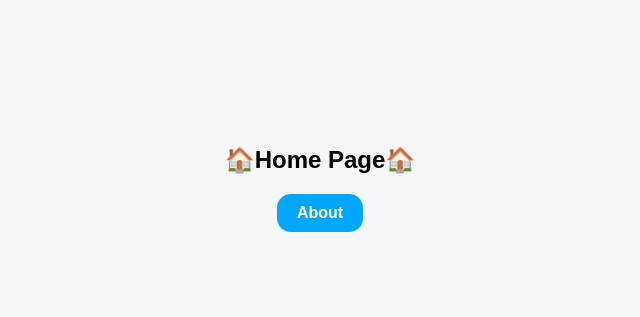
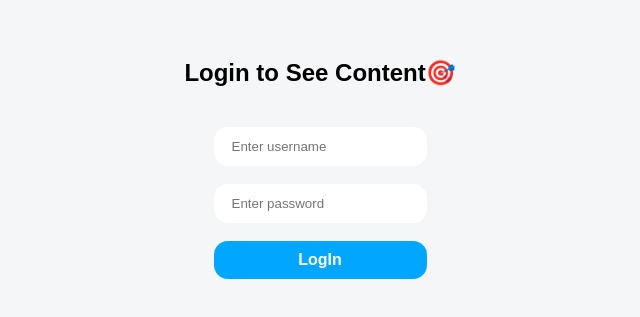
Before and after one commit to arjuntelange/react-practice, a React (Vite) app: page / in a window 1280 px wide. Shown: the part 211-528 px from the top of the page, without its empty margins (320-960 px from the left). Built offline with nearby package versions, Linux system fonts and the light colour scheme.

Commit message:
build dashboard app with nested routing and logout navigation

```diff
--- a/src/App.jsx
+++ b/src/App.jsx
@@ -1,17 +1,23 @@
 import { Routes, Route } from "react-router-dom";
 import "./App.css";
-import Home from "./routing/page-not-found/Home";
-import NotFound from "./routing/page-not-found/NotFound";
-import About from "./routing/page-not-found/About";
+import Login from "./routing/login-page/Login";
+import Dashboard from "./routing/login-page/Dashboard";
+import Profiles from "./routing/login-page/dashboard/Profiles";
+import Courses from "./routing/login-page/dashboard/Courses";
+import Settings from "./routing/login-page/dashboard/Settings";
 
 function App() {
   return (
     <>
       <div className="main-container">
         <Routes>
-          <Route path="/" element={<Home />} />
-          <Route path="/about" element={<About />} />
-          <Route path="*" element={<NotFound />} />
+          <Route path="/" element={<Login />} />
+          <Route path="/dashboard" element={<Dashboard />}>
+            <Route index element={<Profiles/>} />
+            <Route path="/dashboard/profiles" element={<Profiles />} />
+            <Route path="/dashboard/courses" element={<Courses />} />
+            <Route path="/dashboard/settings" element={<Settings />} />
+          </Route>
         </Routes>
       </div>
     </>
--- /dev/null
+++ b/src/routing/login-page/Dashboard.jsx
@@ -0,0 +1,18 @@
+import React from "react";
+import { NavLink, Outlet } from "react-router-dom";
+
+function Dashboard() {
+  return (
+    <div style={{ display: "flex", flexDirection: "column", gap: "30px" }}>
+      <h2>Dashboard📺</h2>
+      <nav style={{display: 'flex', gap: '20px'}}>
+        <NavLink to="courses">Courses</NavLink>
+        <NavLink to="settings">Settings</NavLink>
+        <NavLink to="profiles">Profile</NavLink>
+      </nav>
+      <Outlet />
+    </div>
+  );
+}
+
+export default Dashboard;
--- /dev/null
+++ b/src/routing/login-page/Login.css
@@ -0,0 +1,18 @@
+.login-form {
+    padding: 40px;
+
+    display: flex;
+    flex-direction: column;
+    justify-content: center;
+}
+
+.login-form input {
+    padding: 12px 18px;
+
+    border: none;
+    border-radius: 14px;
+}
+
+h2 {
+    text-align: center;
+}
--- /dev/null
+++ b/src/routing/login-page/Login.jsx
@@ -0,0 +1,27 @@
+import React from "react";
+import "./Login.css";
+import { useNavigate } from "react-router-dom";
+
+function Login() {
+  const navigate = useNavigate();
+
+  function handleClick(e) {
+    e.preventDefault();
+    navigate("/dashboard");
+  }
+
+  return (
+    <div>
+      <h2>Login to See Content🎯</h2>
+      <form className="login-form">
+        <input type="text" placeholder="Enter username" />
+        <br />
+        <input type="text" placeholder="Enter password" />
+        <br />
+        <button onClick={handleClick}>LogIn</button>
+      </form>
+    </div>
+  );
+}
+
+export default Login;
--- /dev/null
+++ b/src/routing/login-page/dashboard/Courses.jsx
@@ -0,0 +1,14 @@
+import React from 'react'
+
+function Courses() {
+  return (
+    <div style={{display: 'flex', flexDirection: 'column', gap: '10px'}}>
+      <h2>Courses📚</h2>
+      <p>HTML</p>
+      <p>CSS</p>
+      <p>JavaScript</p>
+    </div>
+  )
+}
+
+export default Courses
--- /dev/null
+++ b/src/routing/login-page/dashboard/Profiles.jsx
@@ -0,0 +1,20 @@
+import React from "react";
+import { useNavigate } from "react-router-dom";
+
+function Profiles() {
+  const navigate = useNavigate();
+
+  function handleClick() {
+    navigate("/");
+  }
+
+  return (
+    <div style={{display: 'flex', flexDirection: 'column', gap: '10px'}}>
+      <h2>Welcome Arjun!</h2>
+      <p>Select a section from the sidebar.</p>
+      <button onClick={handleClick}>LogOut</button>
+    </div>
+  );
+}
+
+export default Profiles;
--- /dev/null
+++ b/src/routing/login-page/dashboard/Settings.jsx
@@ -0,0 +1,14 @@
+import React from "react";
+
+function Settings() {
+  return (
+    <div style={{display: 'flex', flexDirection: 'column', gap: '10px'}}>
+      <h2>Settings⚙️</h2>
+      <p>👤 Change Username</p>
+      <p>📧 Change Email</p>
+      <p>🔒 Change Password</p>
+    </div>
+  );
+}
+
+export default Settings;
```
